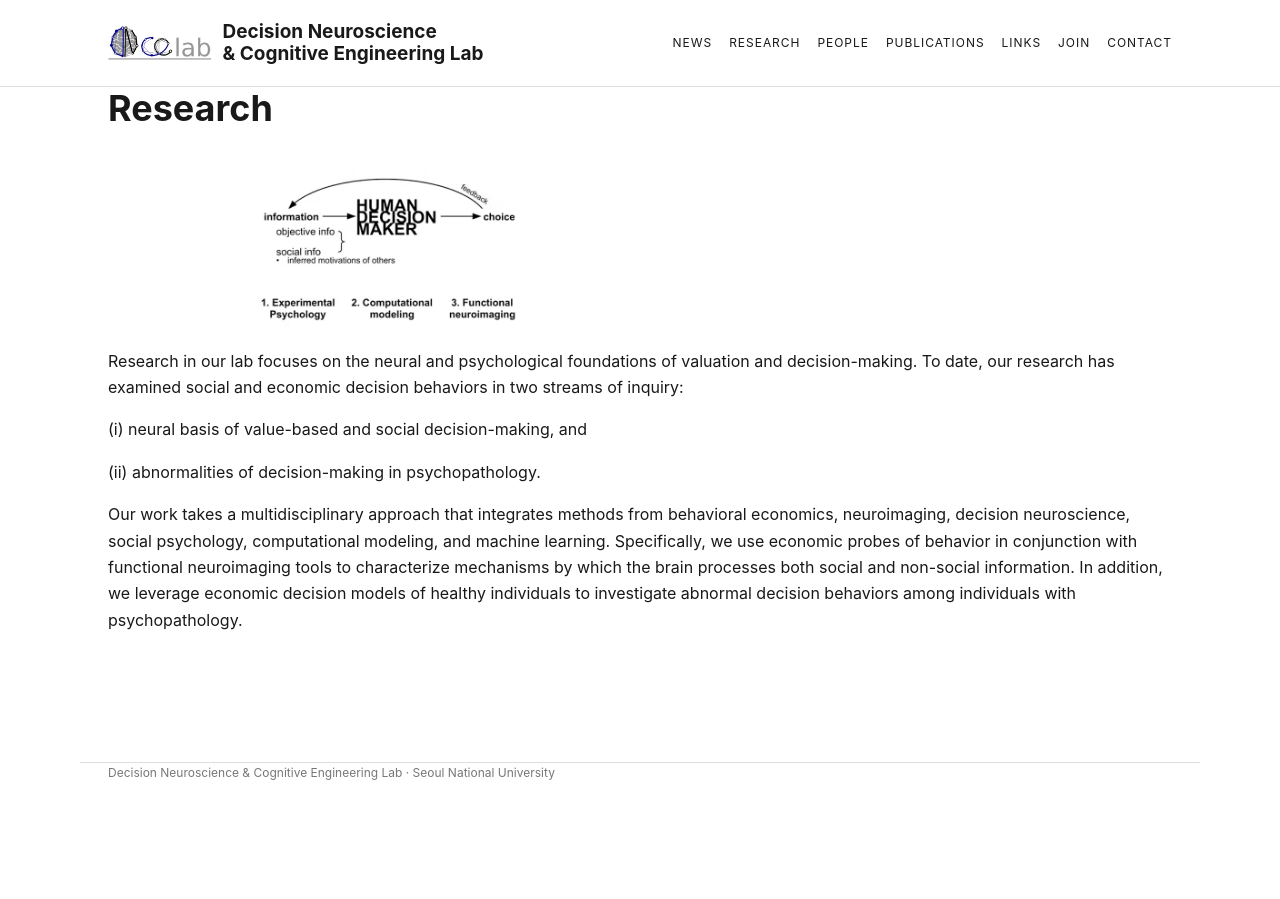
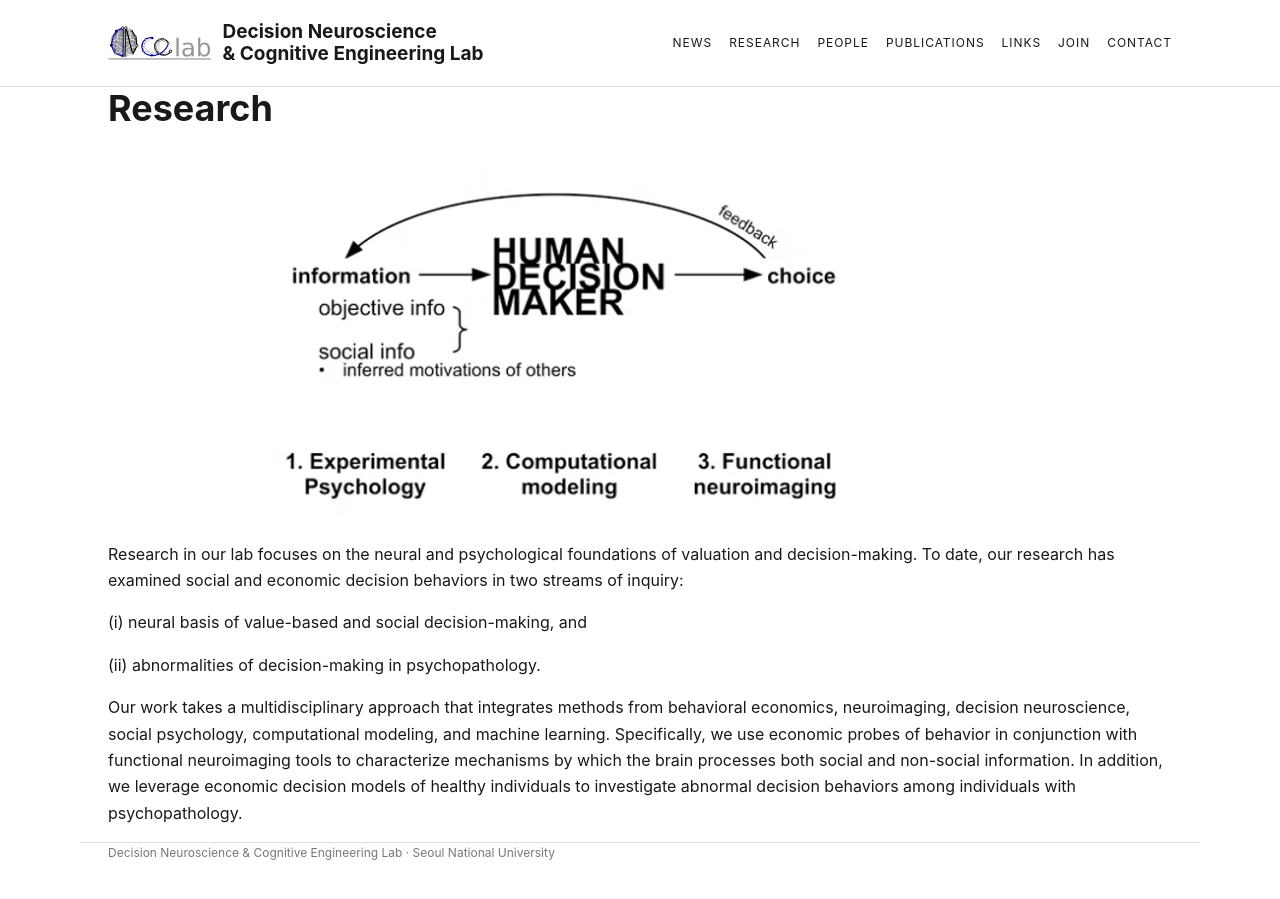
Before and after one commit to dongilchung/dncelab, a Jekyll site: the page built from research.md, in a window 1280 px wide. Built offline with Jekyll 4.4.1, drawn with Linux system fonts in a browser that asks for light colours; comment, search, counter and statistics services are not loaded.

Commit message:
Update style.css

```diff
--- a/assets/css/style.css
+++ b/assets/css/style.css
@@ -30,7 +30,7 @@ h2{font-size:22px;margin-top:42px}
 .card{border-top:2px solid #111;padding:15px 0}
 .research-content{max-width:100%}
 .research-image-wrap{width:100%;max-width:800px;margin:36px auto 0;overflow:hidden}
-.research-image{display:block;width:100%;max-width:300px;height:auto}
+.research-image{display:block;width:100%;max-width:650px;height:auto}
 .publication-year{margin-top:44px;margin-bottom:0}
 .publication-item{display:flex;gap:22px;border-top:1px solid #ddd;padding:20px 0}
 .publication-thumb{display:block;width:150px;flex:0 0 150px}
```
